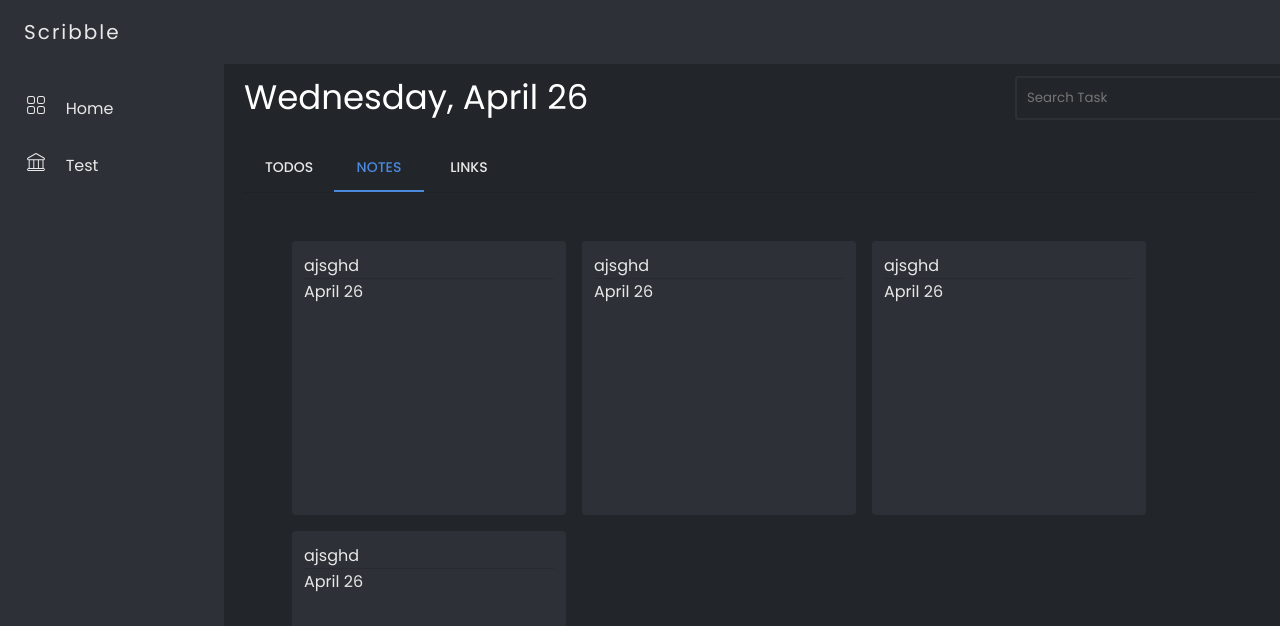
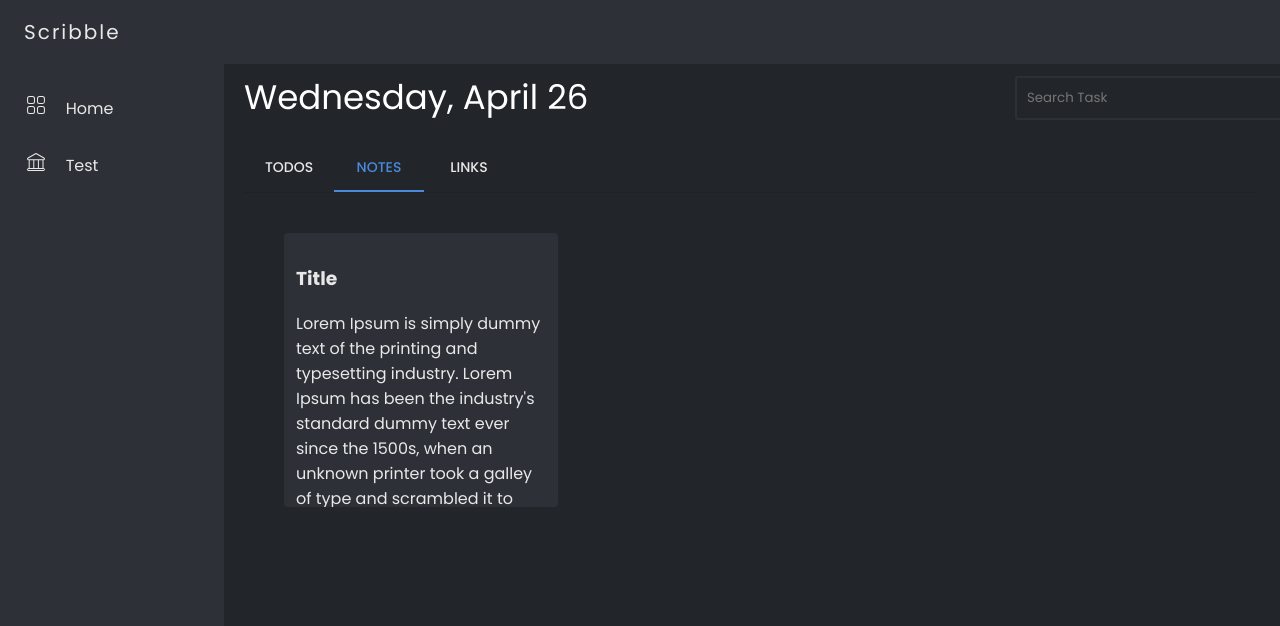
Before and after one commit to ArchitGhevariya007/scribble, a React (Create React App) app: page / in a window 1280 px wide. Both pictures are taken after a click on the tab "NOTES". Shown: the top 626 px of the page. Built offline with nearby package versions, Linux system fonts and the light colour scheme.

Commit message:
notes component started

```diff
--- a/src/components/Notes.js
+++ b/src/components/Notes.js
@@ -1,25 +1,27 @@
-import React from 'react'
-import { Box,Divider } from '@mui/material'
+import React from "react";
+import { Box, Divider } from "@mui/material";
 
-const style={
-    MainContainer:{
-        display: 'flex',
-        flexWrap: 'wrap',
-        p:1,
-        m:1,
+const style = {
+  MainContainer: {
+    display: "flex",
+    flexWrap: "wrap",
+    p: 1,
+    m: 1,
+  },
+  notesContainer: {
+    backgroundColor: "#2d3036",
+    width: 250,
+    height: 250,
+    p: 1.5,
+    borderRadius: 1,
+    overflow: 'hidden',
+  },
+  content:{
+    color:"#BCBCBC",
+  }
+};
 
-    },
-    notesContainer:{
-        backgroundColor:"#2d3036",
-        width:250,
-        height:250,
-        p:1.5,
-        borderRadius:1,
-        m:1
-    }
-}
 export default function Notes() {
-
   //Clock
   var today = new Date().toLocaleDateString(undefined, {
     month: "long",
@@ -30,28 +32,23 @@
   return (
     <>
       <Box sx={style.MainContainer}>
-    <Box sx={style.notesContainer}>
-        ajsghd
-        <Divider />
-        {today}
-      </Box>
-      <Box sx={style.notesContainer}>
-        ajsghd
-        <Divider />
-        {today}
-      </Box>
-      <Box sx={style.notesContainer}>
-        ajsghd
-        <Divider />
-        {today}
-      </Box>
-      <Box sx={style.notesContainer}>
-        ajsghd
+        <Box component="div" sx={style.notesContainer}>
+          <h3>Title</h3>
+          <p sx={style.content}>
+            Lorem Ipsum is simply dummy text of the printing and typesetting
+            industry. Lorem Ipsum has been the industry's standard dummy text
+            ever since the 1500s, when an unknown printer took a galley of type
+            and scrambled it to make a type specimen book. It has survived not
+            only five centuries, but also the leap into electronic typesetting,
+            remaining essentially unchanged. It was popularised in the 1960s
+            with the release of Letraset sheets containing Lorem Ipsum passages,
+            and more recently with desktop publishing software like Aldus
+            PageMaker including versions of Lorem Ipsum.
+          </p>
           <Divider />
           {today}
         </Box>
       </Box>
-
     </>
-  )
+  );
 }
```
Lines whose indentation alone changed are shown as unchanged.
